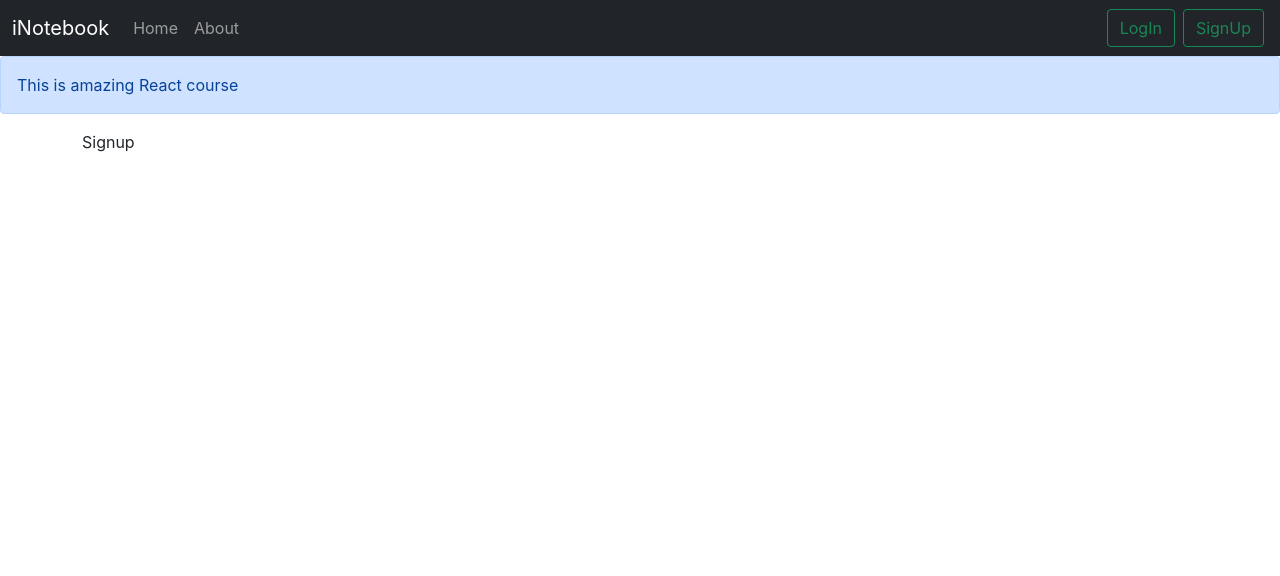
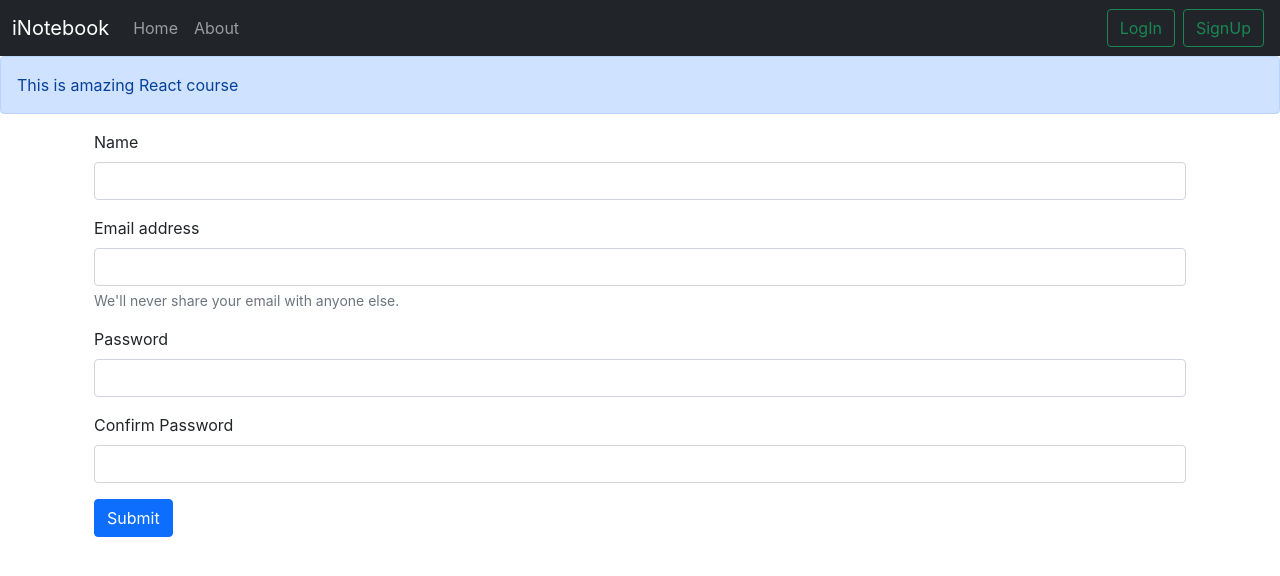
Before and after one commit to Shidhu348/NoteBook-React-Dummy-Project, a React (Create React App) app: page /signup in a window 1280 px wide. Shown: the top 576 px of the page. Built offline with nearby package versions, Linux system fonts and the light colour scheme.

Commit message:
Feat: Sign Up functionality added
Desc: SignUp added and linked with backend. Alert prototype created for now will be enhanced later

```diff
--- a/src/components/Login.js
+++ b/src/components/Login.js
@@ -34,6 +34,7 @@
 
 
     return (
+        <div className="container my-5">
             <form onSubmit={handleSubmit}>
                 <div className="mb-3">
                     <label htmlFor="email" className="form-label">Email address</label>
@@ -46,6 +47,7 @@
                 </div>
                 <button type="submit" className="btn btn-primary">Submit</button>
             </form>
+        </div>
     )
 }
 
--- a/src/components/SignUp.js
+++ b/src/components/SignUp.js
@@ -1,9 +1,61 @@
-import React from 'react'
+import React, { useState } from 'react'
+import { useNavigate } from 'react-router-dom';
 
 const SignUp = () => {
+    const [credentials, setCredentials] = useState({ name: "", email: "", password: "", cpassword: "" })
+    let navigate = useNavigate();
+
+
+    const handleSubmit = async (e) => {
+        e.preventDefault();
+        const { name, email, password } = credentials
+        const response = await fetch(`http://localhost:5000/api/auth/createuser`, {
+            method: 'POST',
+            headers: {
+                'Content-Type': 'application/json',
+            },
+            body: JSON.stringify({ name, email, password })
+        });
+        const json = await response.json();
+        console.log(json)
+        if (json.success) {
+            // Save the auth token and redirect
+            localStorage.setItem('token', json.authToken);
+            navigate('/');
+        }
+        else {
+            alert("Invalid Credentials");
+        }
+    }
+
+
+    const onChange = (e) => {
+        setCredentials({ ...credentials, [e.target.name]: e.target.value })
+    }
+
+
     return (
-        <div>
-            Signup
+        <div className="container">
+            <form onSubmit={handleSubmit}>
+                <div className="mb-3">
+                    <label htmlFor="name" className="form-label">Name</label>
+                    <input type="text" className="form-control" id="name" name="name" onChange={onChange} />
+                </div>
+                <div className="mb-3">
+                    <label htmlFor="emil" className="form-label">Email address</label>
+                    <input type="email" className="form-control" id="email" aria-describedby="emailHelp" name="email" onChange={onChange} />
+                    <div id="emailHelp" className="form-text">We'll never share your email with anyone else.</div>
+                </div>
+                <div className="mb-3">
+                    <label htmlFor="password" className="form-label">Password</label>
+                    <input type="password" className="form-control" name="password" id="password" onChange={onChange} minLength={5} required />
+                </div>
+                <div className="mb-3">
+                    <label htmlFor="cpassword" className="form-label">Confirm Password</label>
+                    <input type="password" className="form-control" name="cpassword" id="cpassword" onChange={onChange} minLength={5} required />
+                </div>
+                <button type="submit" className="btn btn-primary">Submit</button>
+            </form>
         </div>
     )
 }
```
Also changed, not shown: 1 other file (tests, documents, lock files or other folders). Lines whose indentation alone changed are shown as unchanged.
